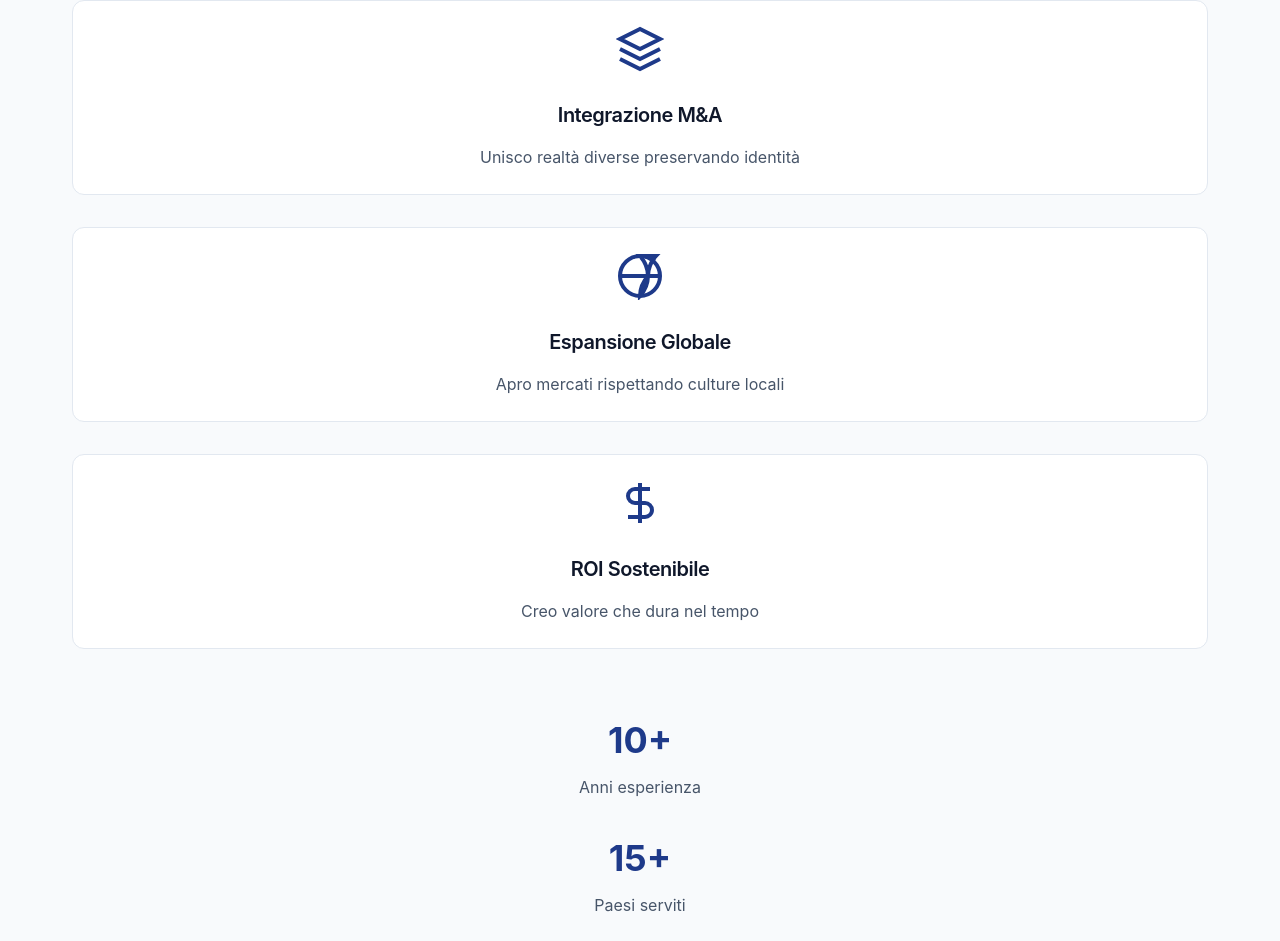
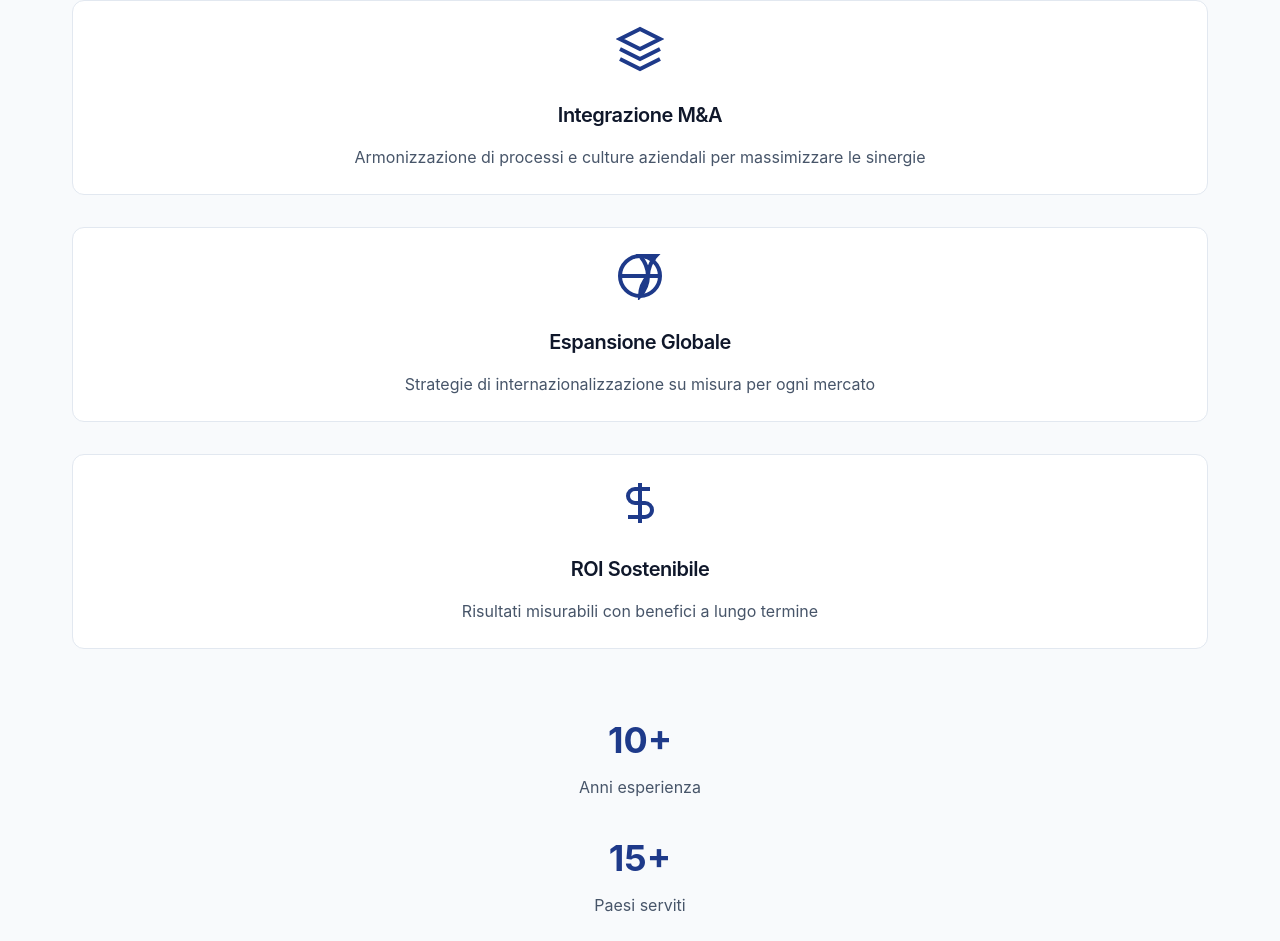
Before and after one commit to favaalessandro/Landing-Page-Alessandro-Fava, a plain HTML site: page index.html in a window 1280 px wide. Shown: the part 1012-1953 px from the top of the page. Drawn offline with Linux system fonts and the light colour scheme.

Commit message:
Update 'Il Mio Valore' section descriptions for better coherence
- Made card descriptions more specific and value-oriented
- Avoided redundancy with the statistics below
- Updated both Italian and English translations
- New descriptions focus on business value and specific outcomes

```diff
--- a/assets/js/translations.js
+++ b/assets/js/translations.js
@@ -31,15 +31,15 @@ const translations = {
             cards: {
                 integration: {
                     title: "Integrazione M&A",
-                    desc: "Unisco realtà diverse preservando identità"
+                    desc: "Armonizzazione di processi e culture aziendali per massimizzare le sinergie"
                 },
                 expansion: {
                     title: "Espansione Globale",
-                    desc: "Apro mercati rispettando culture locali"
+                    desc: "Strategie di internazionalizzazione su misura per ogni mercato"
                 },
                 roi: {
                     title: "ROI Sostenibile",
-                    desc: "Creo valore che dura nel tempo"
+                    desc: "Risultati misurabili con benefici a lungo termine"
                 }
             },
             stats: {
@@ -282,15 +282,15 @@ const translations = {
             cards: {
                 integration: {
                     title: "M&A Integration",
-                    desc: "Merging different realities while preserving identity"
+                    desc: "Harmonizing processes and corporate cultures to maximize synergies"
                 },
                 expansion: {
                     title: "Global Expansion",
-                    desc: "Opening markets while respecting local cultures"
+                    desc: "Tailored internationalization strategies for each market"
                 },
                 roi: {
                     title: "Sustainable ROI",
-                    desc: "Creating value that lasts over time"
+                    desc: "Measurable results with long-term benefits"
                 }
             },
             stats: {
--- a/index.html
+++ b/index.html
@@ -94,7 +94,7 @@
                                 </svg>
                             </div>
                             <h3 class="text-xl font-semibold mb-4">Integrazione M&A</h3>
-                            <p class="text-neutral-600">Unisco realtà diverse preservando identità</p>
+                            <p class="text-neutral-600">Armonizzazione di processi e culture aziendali per massimizzare le sinergie</p>
                         </div>
                     </div>
 
@@ -107,7 +107,7 @@
                                 </svg>
                             </div>
                             <h3 class="text-xl font-semibold mb-4">Espansione Globale</h3>
-                            <p class="text-neutral-600">Apro mercati rispettando culture locali</p>
+                            <p class="text-neutral-600">Strategie di internazionalizzazione su misura per ogni mercato</p>
                         </div>
                     </div>
 
@@ -119,7 +119,7 @@
                                 </svg>
                             </div>
                             <h3 class="text-xl font-semibold mb-4">ROI Sostenibile</h3>
-                            <p class="text-neutral-600">Creo valore che dura nel tempo</p>
+                            <p class="text-neutral-600">Risultati misurabili con benefici a lungo termine</p>
                         </div>
                     </div>
                 </div>
```
